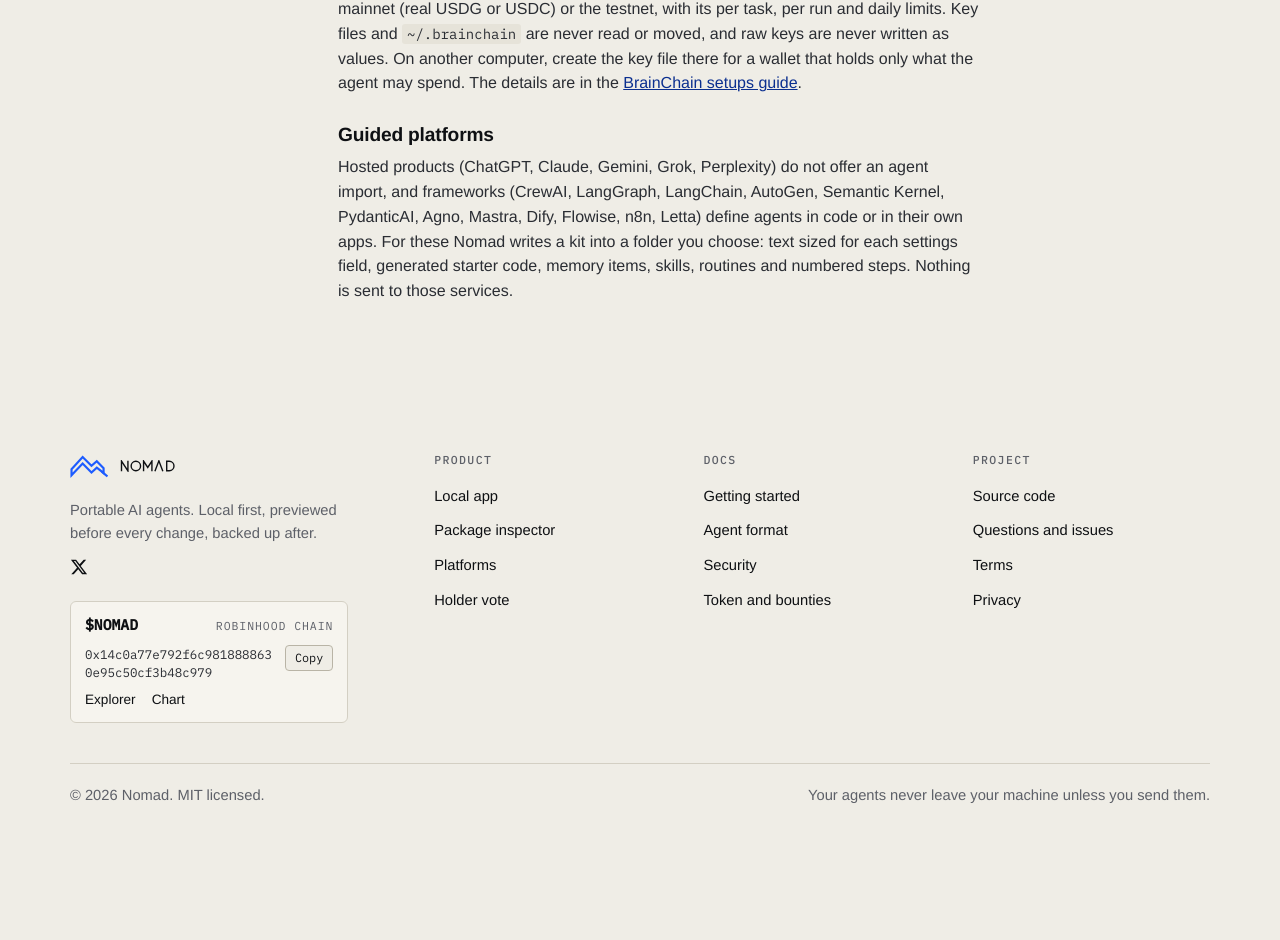
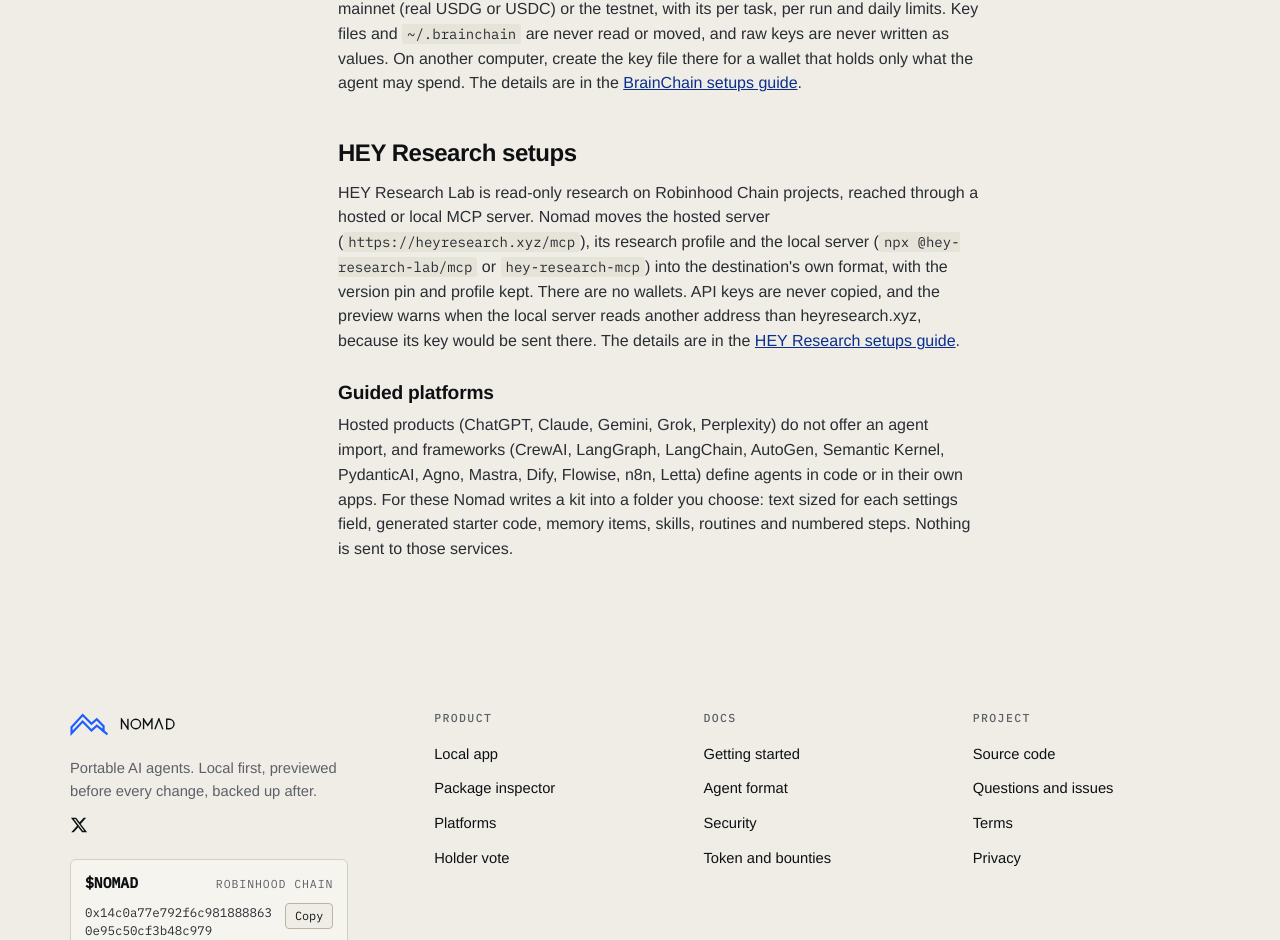
Before and after one commit to kadiri-seer/nomad, a Next.js app in the folder apps/web/: page /docs/adapters in a window 1280 px wide. Shown: the part 10772-11712 px from the top of the page. Before the commit the page ends 11619 px from the top, so only its background shows below. Built offline with nearby package versions, Linux system fonts and the light colour scheme; no server answers.

Commit message:
docs: add the HEY Research setups guide

```diff
--- a/apps/web/app/docs/adapters/page.tsx
+++ b/apps/web/app/docs/adapters/page.tsx
@@ -104,6 +104,10 @@ export default function Adapters() {
       <p>
         BrainChain verifies AI agent work and settles payments for it on Robinhood Chain and Base, through a local MCP server. Nomad moves the BrainChain server (<code>npx brainchain-mcp</code> or <code>brainchain-mcp</code>) and the BrainChain skills into the destination&apos;s own format, OpenClaw included, and the preview says whether each server pays on mainnet (real USDG or USDC) or the testnet, with its per task, per run and daily limits. Key files and <code>~/.brainchain</code> are never read or moved, and raw keys are never written as values. On another computer, create the key file there for a wallet that holds only what the agent may spend. The details are in the <a href="https://github.com/kadiri-seer/nomad/blob/main/docs/guides/brainchain-setups.md">BrainChain setups guide</a>.
       </p>
+      <h2>HEY Research setups</h2>
+      <p>
+        HEY Research Lab is read-only research on Robinhood Chain projects, reached through a hosted or local MCP server. Nomad moves the hosted server (<code>https://heyresearch.xyz/mcp</code>), its research profile and the local server (<code>npx @hey-research-lab/mcp</code> or <code>hey-research-mcp</code>) into the destination&apos;s own format, with the version pin and profile kept. There are no wallets. API keys are never copied, and the preview warns when the local server reads another address than heyresearch.xyz, because its key would be sent there. The details are in the <a href="https://github.com/kadiri-seer/nomad/blob/main/docs/guides/hey-research-setups.md">HEY Research setups guide</a>.
+      </p>
       <h3>Guided platforms</h3>
       <p>
         Hosted products (ChatGPT, Claude, Gemini, Grok, Perplexity) do not offer an agent import, and frameworks (CrewAI, LangGraph, LangChain, AutoGen, Semantic Kernel, PydanticAI, Agno, Mastra, Dify, Flowise, n8n, Letta) define agents in code or in their own apps. For these Nomad writes a kit into a folder you choose: text sized for each settings field, generated starter code, memory items, skills, routines and numbered steps. Nothing is sent to those services.
```
Also changed, not shown: 3 other files (tests, documents, lock files or other folders).
